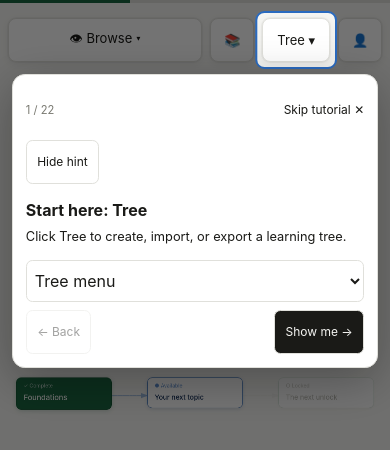
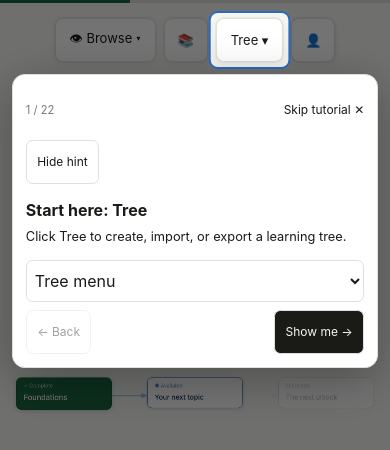
Before and after one commit to Zectus/learning-tree, a website with bundled scripts: page index.html in a window 390 px wide. Built offline with nearby package versions, Linux system fonts and the light colour scheme; no server answers.

Commit message:
Size mobile mode button to its label

```diff
--- a/css/mobile.css
+++ b/css/mobile.css
@@ -70,7 +70,7 @@
     min-height: 44px; /* standard minimum comfortable touch target */
   }
   #toolbar > .dropdown-wrap { flex: 0 0 auto; }
-  #toolbar > .dropdown-wrap:first-child { flex: 1 1 auto; min-width: 0; }
+  #toolbar > .dropdown-wrap:first-child { flex: 0 1 auto; min-width: 0; }
   #btn-mode { width: 100%; overflow: hidden; text-overflow: ellipsis; }
   #btn-add-node, #btn-my-trees, #btn-account-menu { width: 44px; min-width: 44px; padding-inline: 0; }
   #toolbar .toolbar-label { display: none; }
```
